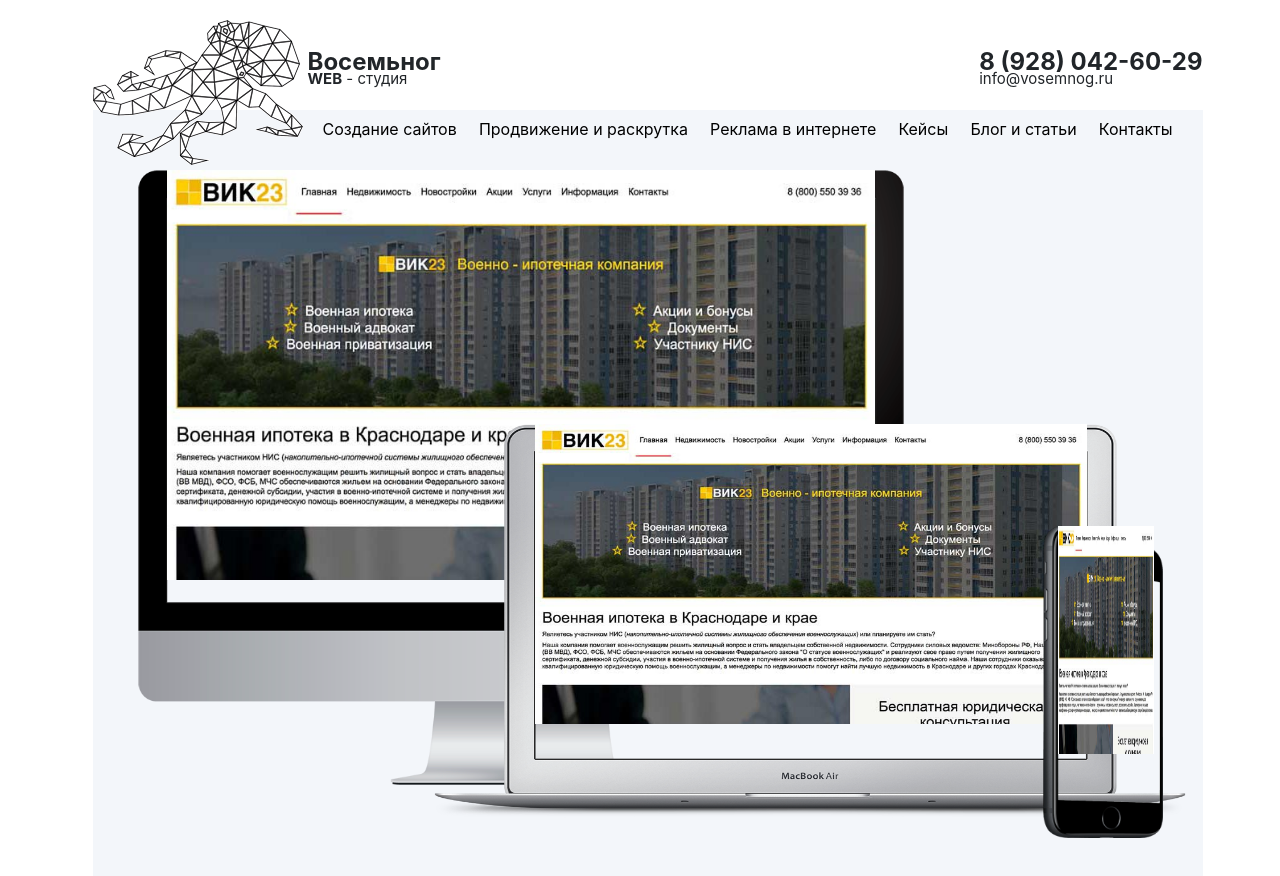
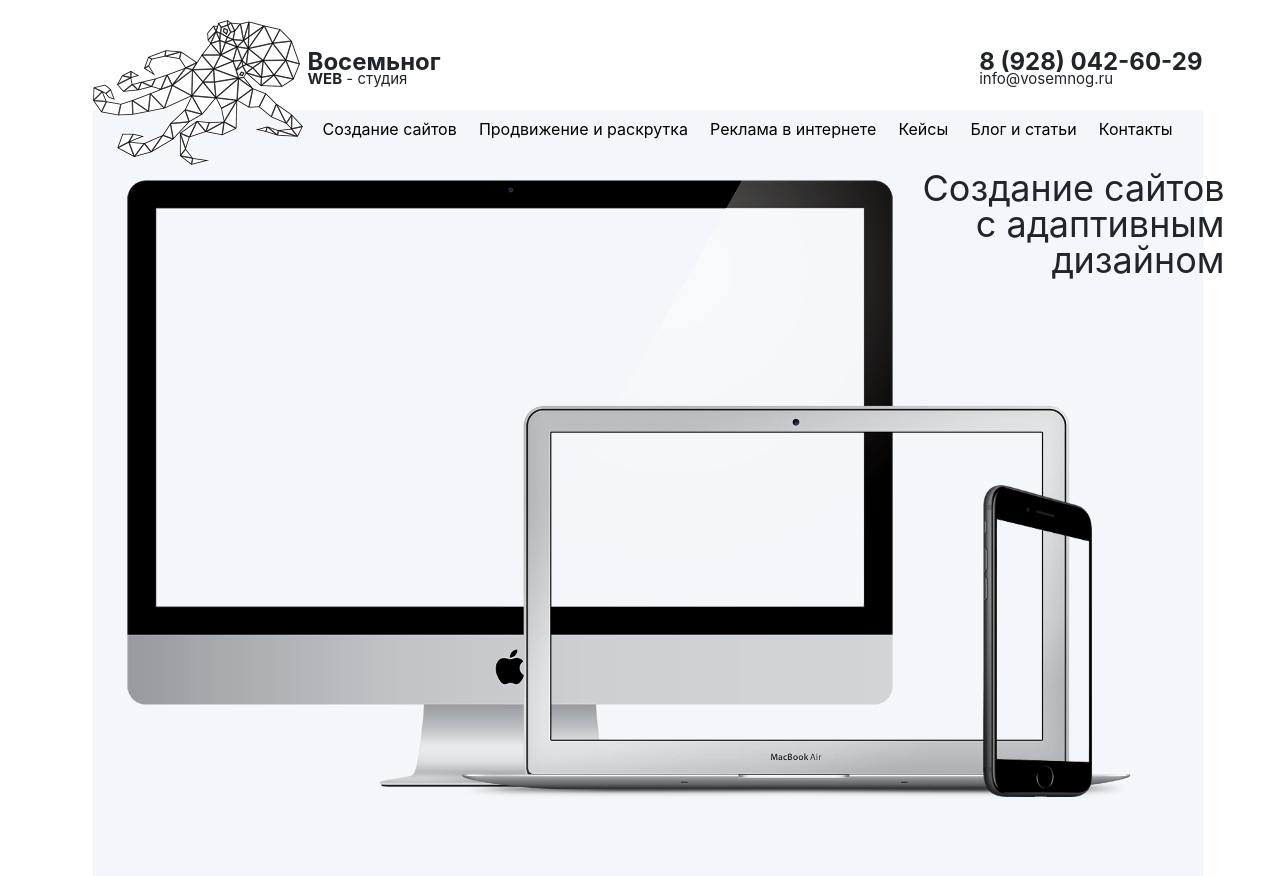
Before and after one commit to Merlin3dd/vosemnog, a plain HTML site: page index.html in a window 1280 px wide. Drawn offline with Linux system fonts and the light colour scheme.

Commit message:
Add files via upload

```diff
--- a/index.html
+++ b/index.html
@@ -70,17 +70,18 @@
 
                     </div>
                     <div class="first-page-content">
+                        <a class="first-page-title">Создание сайтов<br>с адаптивным<br>дизайном</a>
                         <div class="MAC">
-                            <a><img  alt="MAC" src="images/im.png"></a>
-                            <a class="MACIMG"><img   alt ="s" src="images/to_im.jpg"></a>
+<!--                            <a><img  alt="MAC" src="images/im.png"></a>-->
+                            <!--<a class="MACIMG"><img   alt ="s" src="images/to_im.jpg"></a>-->
                         </div>
                         <div class="MACBOOK">
-                            <a><img  alt="MACBOOK" src="images/mb.png"></a>
-                            <a class="MBIMG"><img   alt ="s" src="images/to_im.jpg"></a>
+<!--                            <a><img  alt="MACBOOK" src="images/mb.png"></a>-->
+                            <!--<a class="MBIMG"><img   alt ="s" src="images/to_im.jpg"></a>-->
                         </div>
                         <div class="IPHONE">
-                            <a><img  alt="IPHONE" src="images/ip.png"></a>
-                            <a class="IPIMG"><img   alt ="s" src="images/to_im.jpg"></a>
+                            <!--<a><img  alt="IPHONE" src="images/ip.png"></a>-->
+                            <!--<a class="IPIMG"><img   alt ="s" src="images/to_im.jpg"></a>-->
                         </div>
                     </div>
                 </div>
--- a/vosem.css
+++ b/vosem.css
@@ -69,42 +69,42 @@
 }
 .first-page-content{
     height: 700px;
+    padding-top: 5px;
+
 }
 
-.MAC a img{
+.MAC {
     position:absolute;
     height: 615px;
     width:766px;
+    background: url(images/im.png) no-repeat;
+    margin-left:34px;
+    margin-top:10px;
+    z-index:1;
+    background-size: contain;
 }
 
-.MACBOOK a img{
+.MACBOOK {
     position: absolute;
     height: 395px;
     width: 752px;
+      background: url(images/mb.png) no-repeat ;
+  background-size: contain;
+      margin-left:368px;
+    margin-top:235px;
+    z-index: 2;
 }
-.IPHONE a img{
+.IPHONE {
     position: absolute;
     height: 312px;
     width: 120px;
+      background: url(images/ip.png) no-repeat;
+      margin-left:890px;
+    margin-top:315px;
+    z-index:3;
+    background-size: contain;
 }
 
-.IPHONE {
-    padding-left:950px;
-    padding-top:78px;
-    z-index:3;
-
-}
-
-.MACBOOK{
-    padding-left:341px;
-    padding-top:230px;
-    z-index: 2;
-}
-.MAC{
-    padding-left:45px;
-    padding-top:5px;
-    z-index:1;
-}
 html .MACIMG img{
     height: 410px;
     width: 708px;
@@ -130,3 +130,11 @@
     padding-left: 101px;
     padding-top: 70px;
 }
+
+html body .first-page-title{
+    font-size: 36px;
+    line-height:1 ;
+   text-align: right;
+   position: absolute;
+   margin-left: 830px;
+}
```
